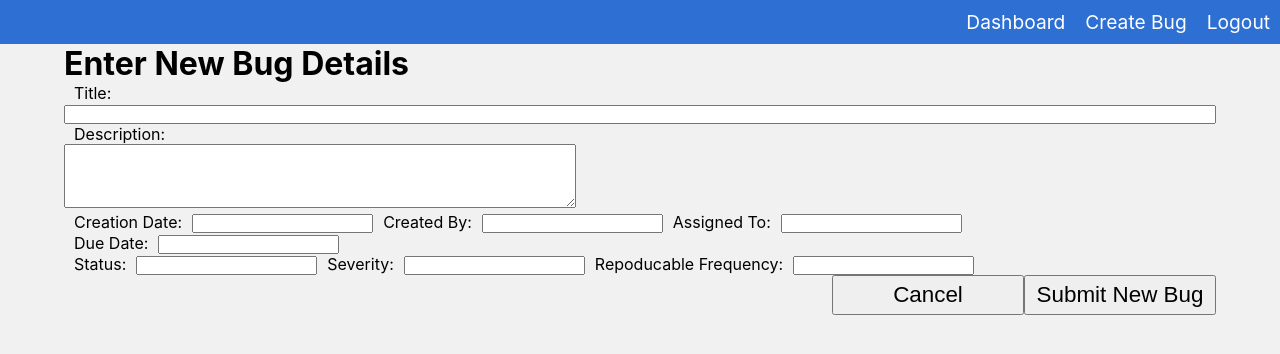
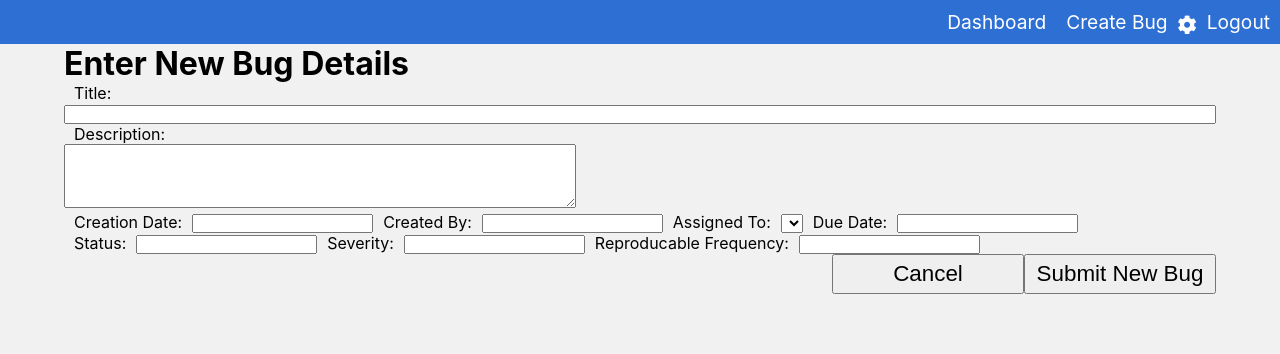
Before and after one commit to AvrahamNacher/big-bug, a React (Create React App) app: page /createBug in a window 1280 px wide. Shown: the top 354 px of the page. Built offline with nearby package versions, Linux system fonts and the light colour scheme.

Commit message:
create bug selects user from dropdown

```diff
--- a/public/index.html
+++ b/public/index.html
@@ -7,6 +7,7 @@
   <meta name="viewport" content="width=device-width, initial-scale=1" />
   <meta name="theme-color" content="#000000" />
   <meta name="description" content="Web site created using create-react-app" />
+  <link rel="stylesheet" href="https://cdnjs.cloudflare.com/ajax/libs/font-awesome/5.12.1/css/all.min.css">
   <link rel="apple-touch-icon" href="%PUBLIC_URL%/logo192.png" />
   <!--
       manifest.json provides metadata used when your web app is installed on a
--- a/src/App.js
+++ b/src/App.js
@@ -26,6 +26,7 @@ function App() {
   const [userLoginData, setUserLoginData] = useState({ email: "", pwd: "" });
   const [isAuthenticated, setIsAuthenticated] = useState(true);
   const [ bugList, setBugList ] = useState([{id:''}]);  // default id to prevent "unique key prop" error
+  const [userList, setUserList] = useState([]);
 
   return (
     <div id="app">
@@ -35,7 +36,7 @@ function App() {
           <Route exact path="/">
             { isAuthenticated
             // ? <CreateBug bugList={bugList} setBugList ={ newList => setBugList(newList)}/>
-            ? <Dashboard bugList={bugList} setBugList= { newList => setBugList(newList)}/>
+            ? <Dashboard bugList={bugList} setBugList= { newList => setBugList(newList)} userList={userList} setUserList={ users => setUserList(users) }/>
             : <Login userLoginData={userLoginData} setUserLoginData={ newData => {setUserLoginData(newData)}} setIsAuthenticated={ newState => setIsAuthenticated(newState)} />
             }
 
@@ -44,7 +45,7 @@ function App() {
             <Register />
           </Route>
           <Route path="/createBug">
-            <CreateBug />
+            <CreateBug userList={userList}/>
           </Route>
           <Route path="/bug/:id">
             {/* <Sidebar /> */}
--- a/src/backend/dbUserRequests.js
+++ b/src/backend/dbUserRequests.js
@@ -46,6 +46,28 @@ async function register(userData, callBackResponse) {
     });
 }
 
+var request = require('request');
+
+function getUsersCB() {
+    return new Promise(function (resolve, reject) {
+        request({
+            method: 'POST',
+            url: 'https://bigbug-365ff5.appdrag.site/api/users/getUsers',
+            form: {
+                "AD_PageNbr": "1",
+                "AD_PageSize": "500"
+            }
+        }, function (err, httpResponse, body) {
+            if (err != null) {
+                resolve(err);
+            } else {
+                let result = JSON.parse(body).Table;
+                resolve(result);
+            }
+        });
+    });
+}
+
 // async function getHello(cb) {
 //     var request = require('request');
 //     // console.log("in getHello");
@@ -66,5 +88,6 @@ async function register(userData, callBackResponse) {
 export {
     // getHello,
     checkLoginInfo,
-    register
+    register,
+    getUsersCB
 }
--- a/src/components/BugListView.jsx
+++ b/src/components/BugListView.jsx
@@ -54,7 +54,12 @@ export default function BugListView(props) {
                 bugSeverity,
                 bugReproducableFrequency
             } = bug; //destructuring
-            // setBugsToDelete()
+            // let bugAssignedToName = props.userList.filter( user => user.id !== bugAssignedTo);
+            let bugAssignedToName = props.userList.filter( user => user.id == bugAssignedTo);
+            console.log("list to match = " + bugAssignedTo);
+            if (bugAssignedTo > 0) { console.log(bugAssignedToName[0].firstName + " " + bugAssignedToName[0].lastName); }
+            if (bugAssignedTo > 0) { bugAssignedToName = (bugAssignedToName[0].firstName + " " + bugAssignedToName[0].lastName); }
+            // debugger;
 
             return (
                 <tr key={id}>
@@ -64,7 +69,7 @@ export default function BugListView(props) {
                     {/* <td className = "bug_list_view_item bug_list_view_bug_description">{bugDescription}</td> */}
                     <td className="bug_list_view_item bug_list_view_bug_createdDate"><Link to={`/bug/${id}`}>{bugCreatedDate}</Link></td>
                     {/* <td className = "bug_list_view_item bug_list_view_bug_createdBy">{bugCreatedBy}</td> */}
-                    <td className="bug_list_view_item bug_list_view_bug_assignedTo"><Link to={`/bug/${id}`}>{bugAssignedTo}</Link></td>
+                    <td className="bug_list_view_item bug_list_view_bug_assignedTo"><Link to={`/bug/${id}`}>{bugAssignedToName}</Link></td>
                     <td className="bug_list_view_item bug_list_view_bug_dueDate"><Link to={`/bug/${id}`}>{bugDueDate}</Link></td>
                     <td className="bug_list_view_item bug_list_view_bug_status"><Link to={`/bug/${id}`}>{bugStatus}</Link></td>
                     <td className="bug_list_view_item bug_list_view_bug_severity"><Link to={`/bug/${id}`}>{bugSeverity}</Link></td>
--- a/src/components/CreateBug.jsx
+++ b/src/components/CreateBug.jsx
@@ -1,5 +1,6 @@
 import React, { useState } from 'react';
 import { Link } from 'react-router-dom';
+import SelectUser from './SelectUser';
 import * as db from '../backend/dbBugRequests';
 
 import './CreateBug.css';
@@ -67,8 +68,13 @@ export default function CreateBug(props) {
                     </div>
                     <div>
                         <label htmlFor="bugAssignedTo">Assigned To:</label>
+                        {/* <input onChange={handleInput} type="text" id="bugAssignedTo" name="bugAssignedTo" value={newBug.bugAssignedTo}></input> */}
+                        <SelectUser onChange={ user => setNewBug( {...newBug, bugAssignedTo:user})} userList={props.userList} />
+                    </div>
+                    {/* <div>
+                        <label htmlFor="bugAssignedTo">Assigned To:</label>
                         <input onChange={handleInput} type="text" id="bugAssignedTo" name="bugAssignedTo" value={newBug.bugAssignedTo}></input>
-                    </div>
+                    </div> */}
                     <div>
                         <label htmlFor="bugDueDate">Due Date:</label>
                         <input onChange={handleInput} type="text" id="bugDueDate" name="bugDueDate" value={newBug.bugDueDate}></input>
@@ -78,11 +84,11 @@ export default function CreateBug(props) {
                 <input onChange={handleInput} type="text" id="bugStatus" name="bugStatus" value={newBug.bugStatus}></input>
                 <label htmlFor="bugSeverity">Severity:</label>
                 <input onChange={handleInput} type="text" id="bugSeverity" name="bugSeverity" value={newBug.bugSeverity}></input>
-                <label htmlFor="bugReproducableFrequency">Repoducable Frequency:</label>
+                <label htmlFor="bugReproducableFrequency">Reproducable Frequency:</label>
                 <input onChange={handleInput} type="text" id="bugReproducableFrequency" name="bugReproducableFrequency" value={newBug.bugReproducableFrequency}></input>
                 <div className="flex-right">
                     <Link to="/">
-                    <input className="btn" type="button" value="Cancel"/>
+                        <input className="btn" type="button" value="Cancel" />
                     </Link>
                     <input className="btn" type="submit" value="Submit New Bug"></input>
                 </div>
--- a/src/components/Dashboard.jsx
+++ b/src/components/Dashboard.jsx
@@ -1,5 +1,6 @@
 import React, { useEffect } from 'react';
 import * as dbBugs from '../backend/dbBugRequests.js';
+import * as dbUsers from '../backend/dbUserRequests';
 import BugListView from './BugListView.jsx';
 
 export default function Dashboard(props) {
@@ -8,15 +9,21 @@ export default function Dashboard(props) {
     // const callBack = bugList => {console.log(bugList); props.setBugList(bugList);}
     const callBack = bugList => {props.setBugList(bugList);}
 
+    const generateUserList = async () => {
+        let list = await dbUsers.getUsersCB();
+        console.log (list);
+        props.setUserList(list);
+    }
+
     useEffect ( () => {
         dbBugs.getAllBugs(callBack);
         // console.log ("call to getAllBugs");
-
+        generateUserList();
     },[]);
 
     return (
                 <div>
-                    <BugListView bugList={props.bugList} setBugList={ props.setBugList } />
+                    <BugListView bugList={props.bugList} setBugList={ props.setBugList } userList={props.userList} />
                 </div>
 
     )
--- a/src/components/Header.jsx
+++ b/src/components/Header.jsx
@@ -12,6 +12,7 @@ export default function Header(props) {
                     {/* <Link to="/register"><input id="registerButton" className="button" type="button" value="Register"></input></Link> */}
                     <Link to="/" style={{ textDecoration: 'none' }}><div className="headerItem">Dashboard</div></Link>
                     <Link to="/createBug" style={{ textDecoration: 'none' }}><div className="headerItem">Create Bug</div></Link>
+                    <i className="fa fa-cog" style={{marginTop:'5px'}}></i>
                     <Link to="/" style={{ textDecoration: 'none' }}><div className="headerItem"><span onClick={()=>props.setIsAuthenticated(false)} type="text" >Logout</span></div></Link>
                 </div>
                 : null}
--- /dev/null
+++ b/src/components/SelectUser.jsx
@@ -0,0 +1,36 @@
+//https://medium.com/@andrewmyint/infinite-loop-inside-useeffect-react-hooks-6748de62871
+
+import React, { useState, useEffect } from 'react';
+import * as dbUsers from '../backend/dbUserRequests';
+
+export default function SelectUser(props) {
+    const [user, setUser] = useState('');
+    // const [userList, setUserList] = useState([]);
+
+    // useEffect( () => {
+    //     generateUserList();
+    // }, []);
+
+    // const generateUserList = async () => {
+    //     let list = await dbUsers.getUsersCB();
+    //     console.log (list);
+    //     setUserList(list);
+    // }
+
+    function showList() {
+        return props.userList.map (el => <option key={el.id} value={el.id}>{el.firstName} {el.lastName}</option>)
+    }
+
+    const handleChange = e => {
+        console.log (e.target.value);
+        setUser(e.target.value);
+        props.onChange(e.target.value);
+    }
+
+    return (
+        <select value={user} onChange={handleChange}>
+            {/* need to add UNASSIGNED */}
+            {showList()}
+        </select>
+    )
+}
```
